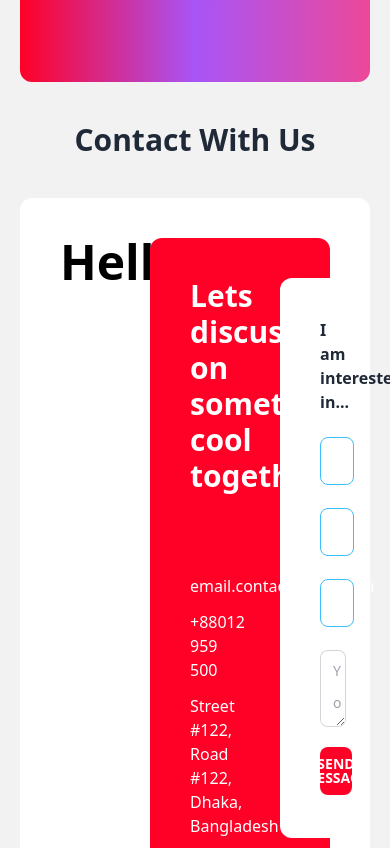
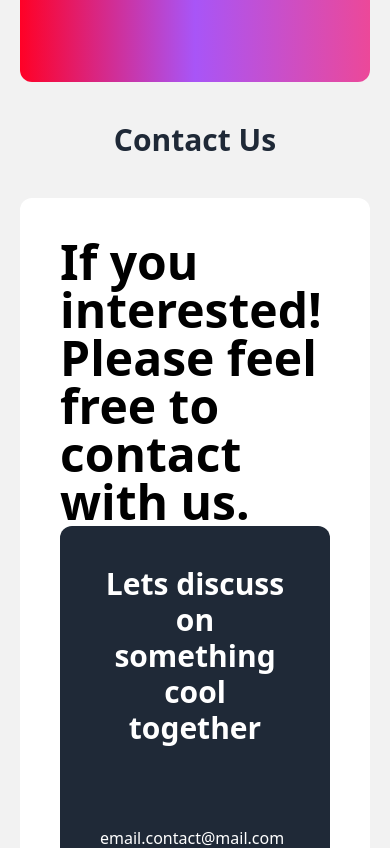
Before and after one commit to Abu-Taieb/car-toy-market-client, a React (Vite) app: page / in a window 390 px wide. Shown: the part 3320-4168 px from the top of the page. Built offline with nearby package versions, Linux system fonts and the light colour scheme; no server answers.

Commit message:
Contact form  section design done

```diff
--- a/src/Pages/Home/Contact/Contact.jsx
+++ b/src/Pages/Home/Contact/Contact.jsx
@@ -1,25 +1,23 @@
-import React from "react";
-
 const Contact = () => {
   return (
     <div className="">
-      <h2 className="text-center font-bold text-3xl my-10">Contact With Us</h2>
-      <div className="bg-white flex justify-evenly p-10 rounded-xl">
-        <div className="w-1/3">
-          <h2 className="text-5xl text-black font-bold">Hello</h2>
+      <h2 className="text-center font-bold text-3xl my-10">Contact Us</h2>
+      <div className="bg-white flex flex-col lg:flex-row justify-evenly p-10 rounded-xl">
+        <div className="w-full lg:w-1/3 mr-10 flex items-center">
+          <h2 className="text-5xl text-black font-bold">If you interested! Please feel free to contact with us.</h2>
         </div>
-        <div className="flex bg-[#FF0126] p-10 gap-10 rounded-xl w-2/3">
-          <div className="text-white w-1/2">
-            <h3 className="font-bold text-3xl">
+        <div className="flex flex-col md:flex-row bg-base-content p-10 gap-10 rounded-xl w-full lg:w-2/3">
+          <div className="text-white w-full lg:w-1/2">
+            <h3 className="text-center md:text-left font-bold text-3xl">
               Lets discuss on something cool together
             </h3>
             <div className="grid grid-cols-1 gap-3 mt-20">
-                <h5 className="">email.contact@mail.com</h5>
-                <h5 className="">+88012 959 500</h5>
-                <h5 className="">Street #122, Road #122, Dhaka, Bangladesh</h5>
+              <h5 className="">email.contact@mail.com</h5>
+              <h5 className="">+88012 959 500</h5>
+              <h5 className="">Street #122, Road #122, Dhaka, Bangladesh</h5>
             </div>
           </div>
-          <div className="grid grid-cols-1 gap-5 bg-white p-10 rounded-xl w-1/2 ">
+          <div className="grid grid-cols-1 gap-5 bg-white p-10 rounded-xl w-full lg:w-1/2 ">
             <h5 className="font-bold">I am interested in...</h5>
             <input
               type="text"
@@ -40,7 +38,9 @@ const Contact = () => {
               placeholder="Your message"
               className="textarea textarea-bordered textarea-sm w-full "
             ></textarea>
-            <button className="btn btn-block bg-[#FF0126] border-0">Send Message</button>
+            <button className="btn btn-block bg-[#FF0126] border-0">
+              Send Message
+            </button>
           </div>
         </div>
       </div>
```
